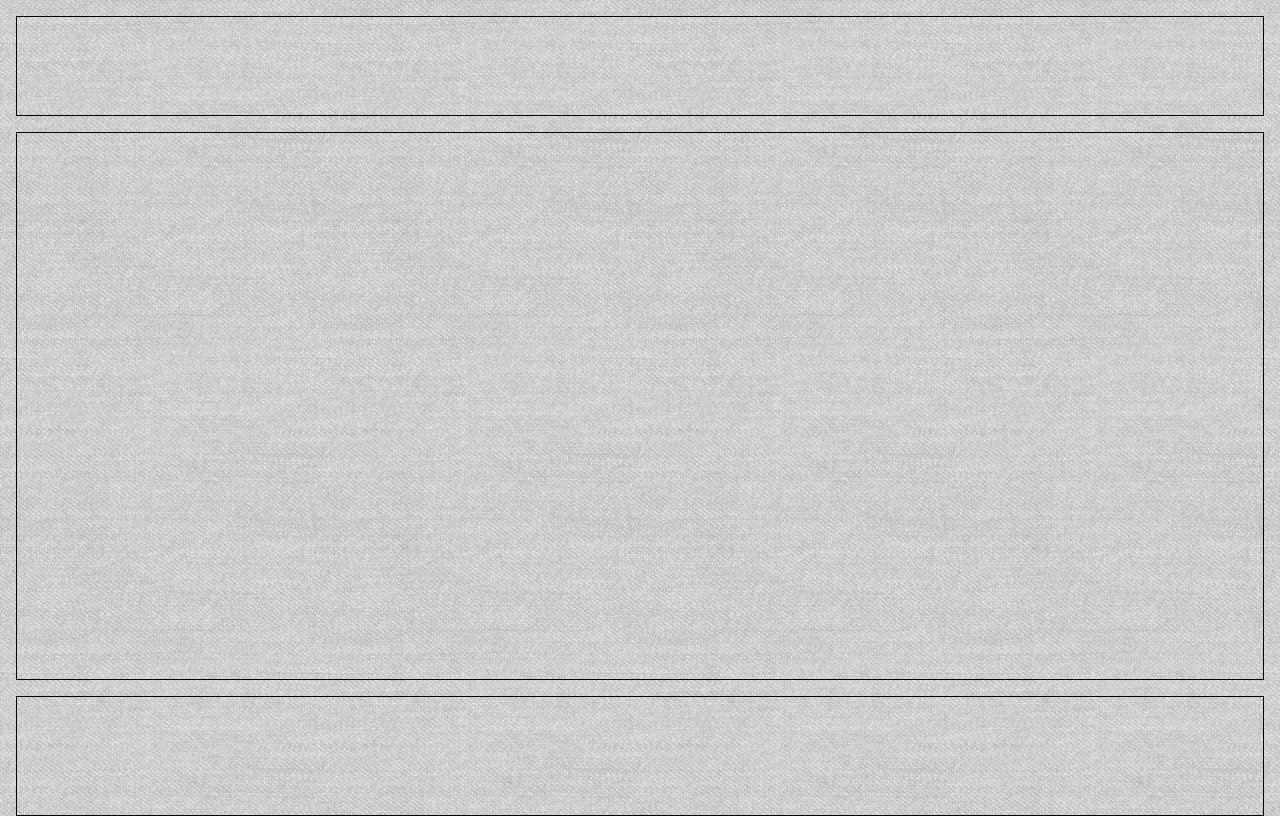
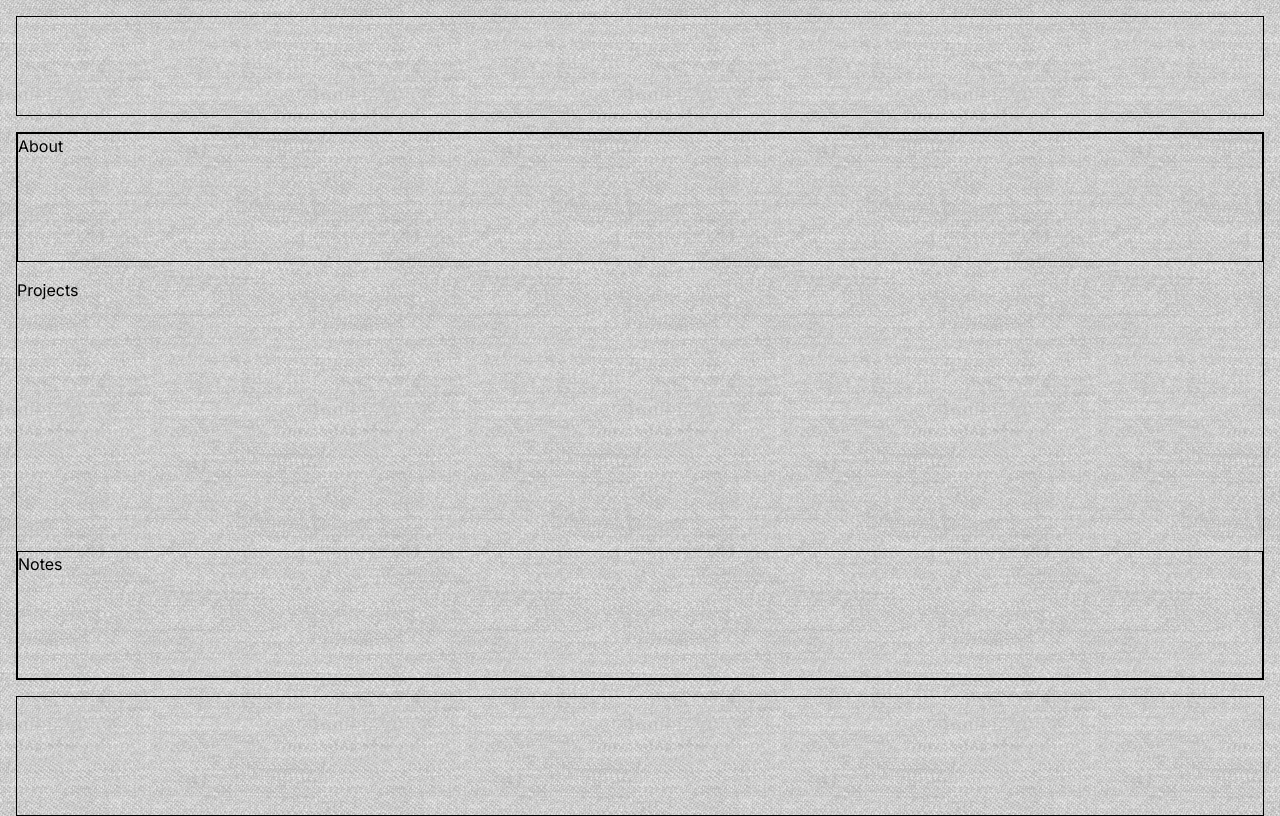
Before and after one commit to barbaraperic/catalog, a Next.js app: page / in a window 1280 px wide. Built offline with nearby package versions, Linux system fonts and the light colour scheme.

Commit message:
grid structure

```diff
--- /dev/null
+++ b/app/components/About.tsx
@@ -0,0 +1,3 @@
+export default function About({ className }: { className: string }) {
+  return <div className={className}>About</div>
+}
--- /dev/null
+++ b/app/components/Notes.tsx
@@ -0,0 +1,3 @@
+export default function Notes({ className }: { className: string }) {
+  return <div className={className}>Notes</div>
+}
--- /dev/null
+++ b/app/components/Projects.tsx
@@ -0,0 +1,3 @@
+export default function Projects({ className }: { className: string }) {
+  return <div className={className}>Projects</div>
+}
--- a/app/page.module.scss
+++ b/app/page.module.scss
@@ -2,28 +2,51 @@
   min-height: 100vh;
   display: grid;
   grid-template-rows: 100px auto 120px;
+  grid-template-columns: 1fr 1fr;
   grid-template-areas:
-    'header'
-    'main'
-    'footer';
+    'header header'
+    'main main'
+    'footer footer';
   gap: 1rem;
   margin: 1rem;
 }
 
 .header {
   border: 1px solid;
-  grid-area: 'header';
+  grid-area: header;
 }
 
 .main {
   border: 1px solid;
-  grid-area: 'main';
+  grid-area: main;
+  display: grid;
+  grid-template-rows: 1fr 2fr 1fr;
+  grid-template-areas:
+    'about'
+    'projects'
+    'notes';
+  gap: 1rem;
 }
 
 .footer {
   grid-area: footer;
   border: 1px solid;
-  grid-area: 'footer';
+  grid-area: footer;
+}
+
+.about {
+  border: 1px solid;
+  grid-area: about;
+}
+
+.projects {
+  border: 1px solid;
+  grid-area: projects;
+}
+
+.notes {
+  border: 1px solid;
+  grid-area: notes;
 }
 
 // @media (min-width: 352px) {
--- a/app/page.tsx
+++ b/app/page.tsx
@@ -1,10 +1,17 @@
+import About from './components/About'
+import Notes from './components/Notes'
+import Projects from './components/Projects'
 import styles from './page.module.scss'
 
 export default function Home() {
   return (
     <div className={styles.container}>
       <header className={styles.header}></header>
-      <main className={styles.main}></main>
+      <main className={styles.main}>
+        <About className={styles.about} />
+        <Projects className={styles.project} />
+        <Notes className={styles.notes} />
+      </main>
       <footer className={styles.footer}></footer>
     </div>
   )
```
